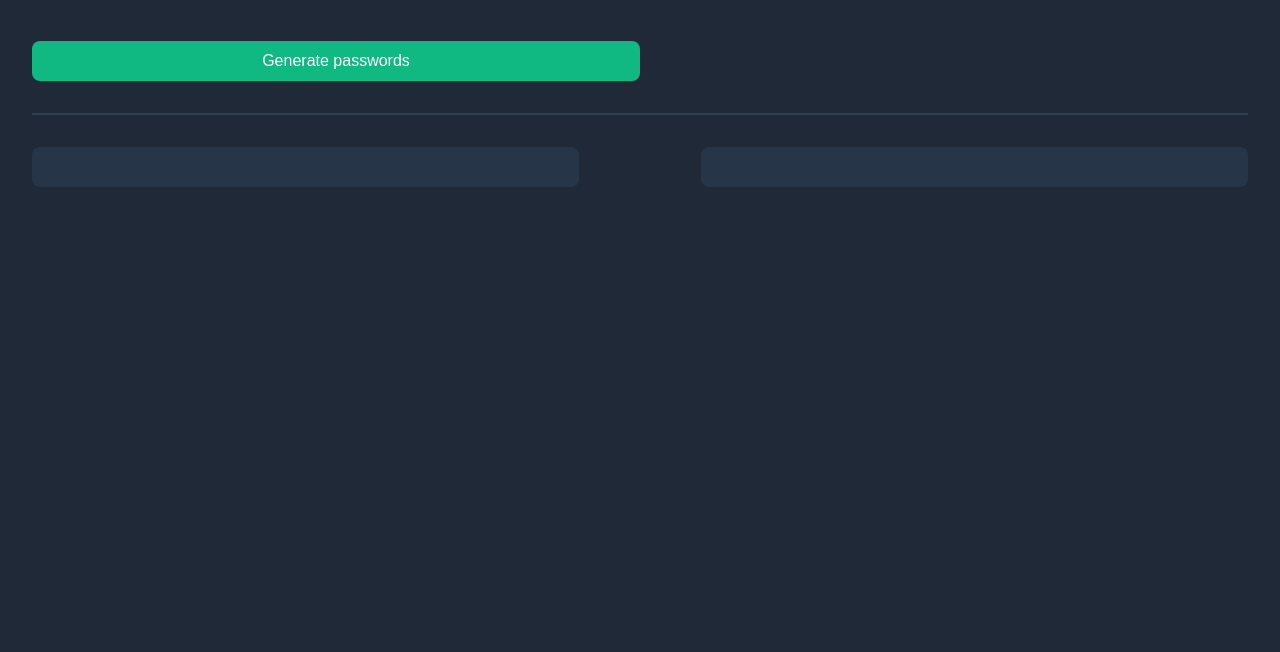
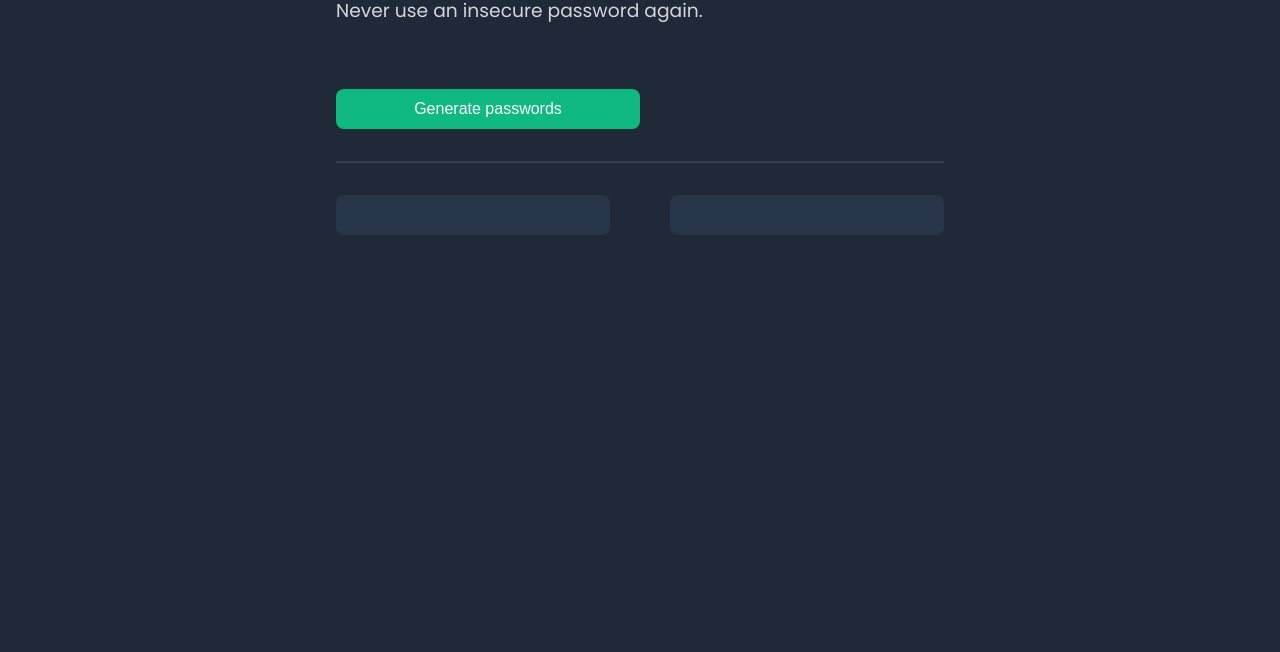
Before and after one commit to SenithVijayantha/password-generator, a plain HTML site: page index.html in a window 1280 px wide. Shown: the part 148-800 px from the top of the page. Drawn offline with Linux system fonts and the light colour scheme.

```diff
--- a/index.css
+++ b/index.css
@@ -94,3 +94,14 @@
         width: 70%;
     }
 }
+
+@media (min-width: 1024px) {
+    body {
+        display: flex;
+        justify-content: center;
+    }
+
+    .container {
+        max-width: 50%;
+    }
+}
```
